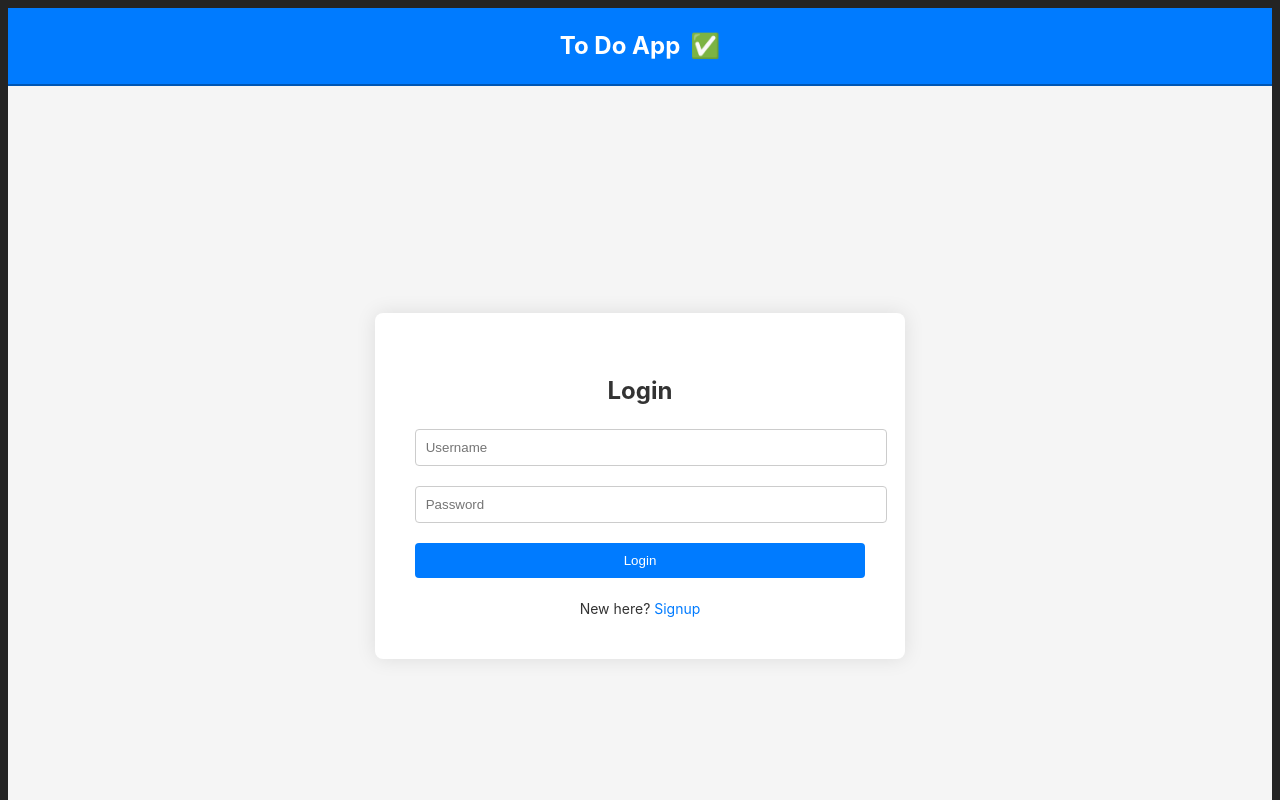
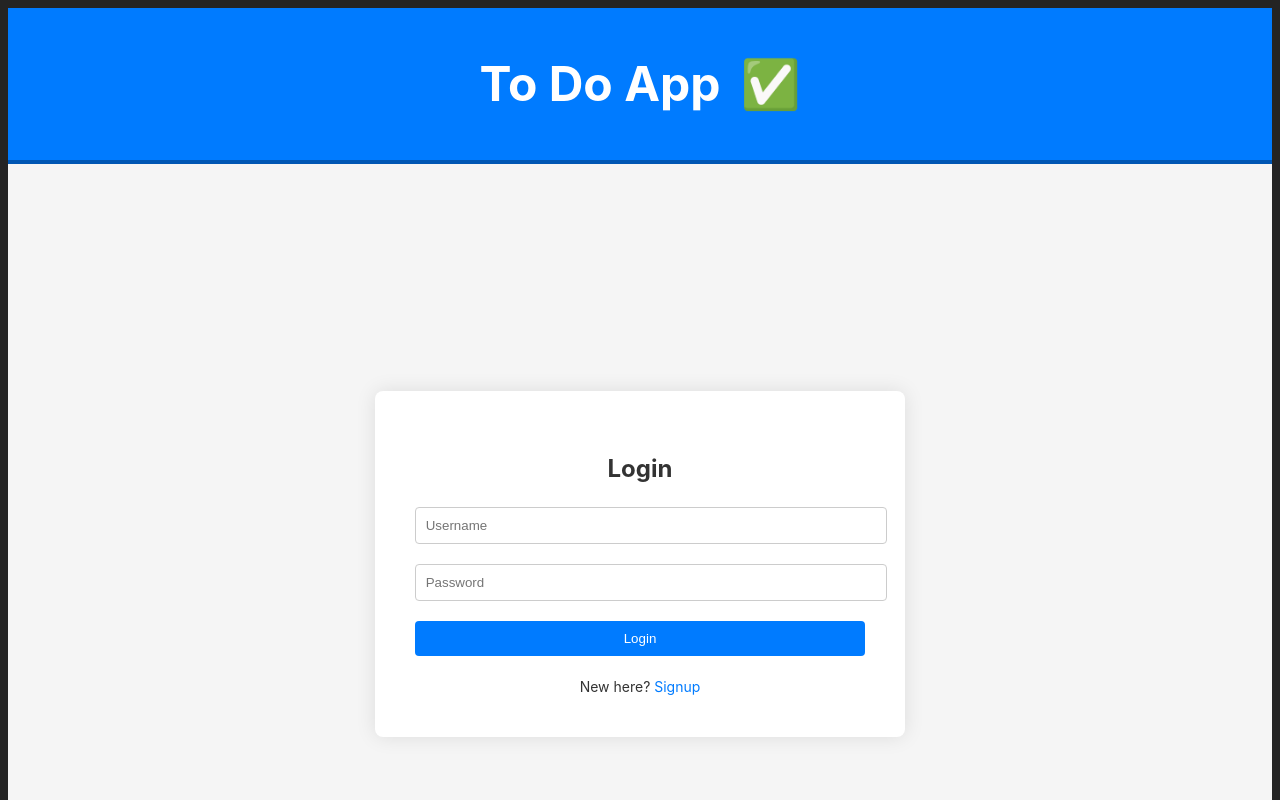
Before and after one commit to ayanahmad11/To-Do-App, a React (Vite) app in the folder Frontend/: page /login in a window 1280 px wide. Shown: the top 800 px of the page. Built offline with nearby package versions, Linux system fonts and the light colour scheme; no server answers.

Commit message:
text color fixes

```diff
--- a/Frontend/src/Components/Header.css
+++ b/Frontend/src/Components/Header.css
@@ -1,17 +1,17 @@
 .header {
     background-color: #007bff;
     color: #fff;
-    padding: 20px;
+    padding: 40px;
     text-align: center;
-    border-bottom: 2px solid #0056b3;
+    border-bottom: 4px solid #0056b3;
 }
 
 .logo {
-    font-size: 24px;
+    font-size: 48px;
     font-weight: bold;
-    margin-right: 10px;
+    margin-right: 20px;
 }
 
 .emoji {
-    font-size: 24px;
+    font-size: 48px;
 }
```
